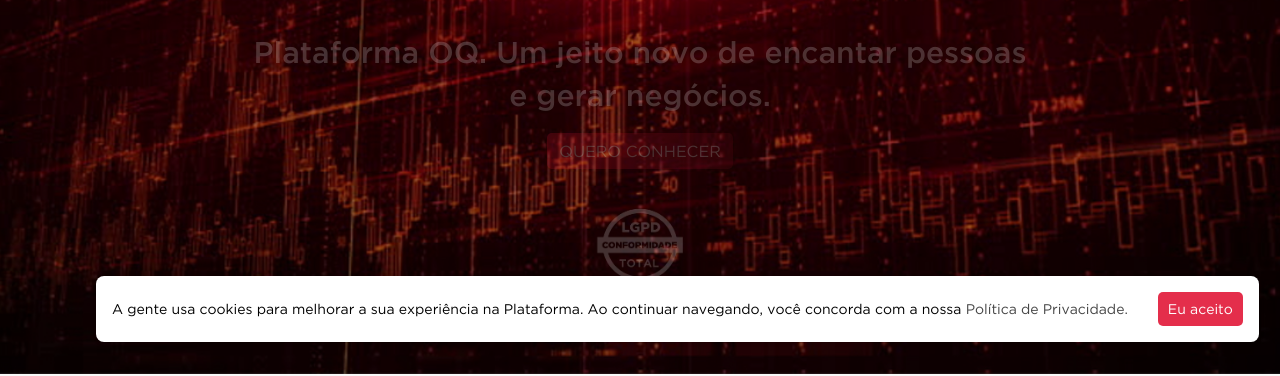
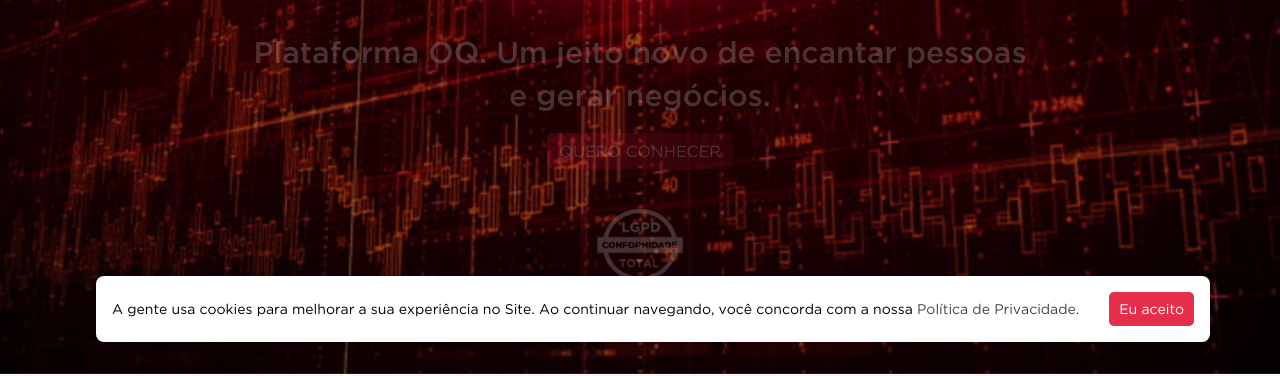
Before and after one commit to alexiakattah/oqlanding, a plain HTML site: page index.html in a window 1280 px wide. Shown: the part 426-802 px from the top of the page. Drawn offline with Linux system fonts and the light colour scheme; a web font is replaced by a local one.

```diff
--- a/index.html
+++ b/index.html
@@ -257,7 +257,7 @@
 			"
 		>
   <div class="" style="flex: 1 0 300px; margin: 15px">
-    A gente usa cookies para melhorar a sua experiência na Plataforma. Ao
+    A gente usa cookies para melhorar a sua experiência no Site. Ao
 		continuar navegando, você concorda com a nossa
 		<a
       href="https://firebasestorage.googleapis.com/v0/b/oqhomapi.appspot.com/o/TermsAndPolitics%2FPoli%CC%81tica%20de%20Privacidade_OQ%20MIDIA%20DIGITAL%20JULHO%202020.docx.pdf?alt=media&amp;token=73c99224-963a-40c8-b385-618bb2cc5122"
```
